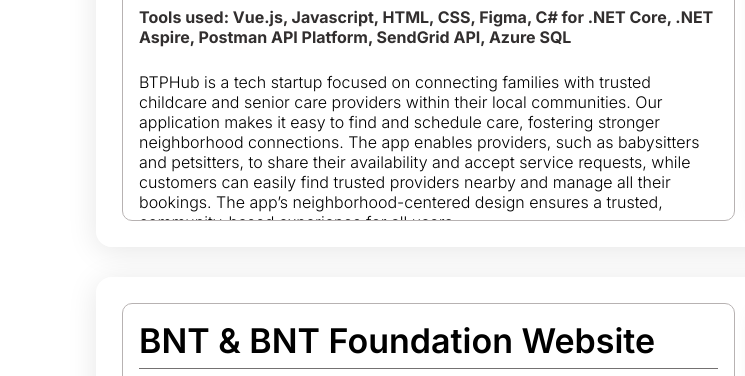
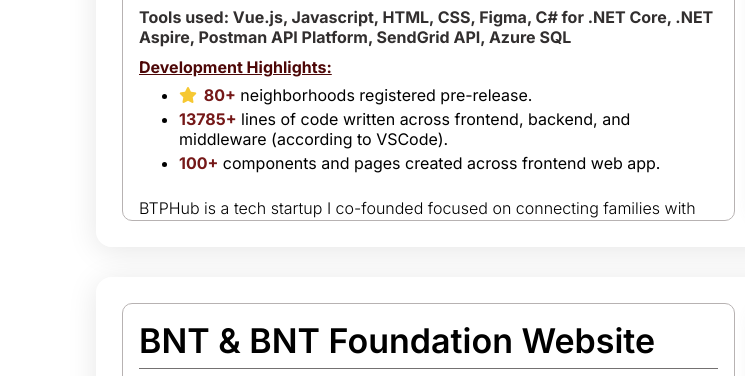
Before and after one commit to AlexZXu/alex-xu-portfolio-site, an Astro site: page / in a window 1280 px wide. Shown: the part 2775-3151 px from the top of the page, 0-745 px from the left. Built offline with nearby package versions, Linux system fonts and the light colour scheme; Astro itself is replaced by a stand-in of ours.

Commit message:
btphub dev highlights

```diff
--- a/src/components/Home.astro
+++ b/src/components/Home.astro
@@ -268,9 +268,17 @@
 								Tools used: Vue.js, Javascript, HTML, CSS, Figma, C# for .NET Core, .NET Aspire, Postman API Platform, SendGrid API, Azure SQL
 							</b>
 						</div>
+						<div class="project-paragraph" style="color: rgb(0, 0, 0)">
+							<div style="color: rgb(77, 7, 7)"><u><b>Development Highlights: </b></u></div>
+							<ul class="highlight-list">
+								<li><b style="color: rgb(117, 24, 24)"><i class="fa-solid fa-star" style="margin-right: 3px; color: #f6c832;"></i> 80+</b> neighborhoods registered pre-release.</li>
+								<li><b style="color: rgb(117, 24, 24)">13785+</b> lines of code written across frontend, backend, and middleware (according to VSCode).</li>
+								<li><b style="color: rgb(117, 24, 24)">100+</b> components and pages created across frontend web app.</li>
+							</ul>
+						</div>
 
 						<div class="project-paragraph" style="margin-top: 15px">
-							BTPHub is a tech startup focused on connecting families with trusted childcare and senior care providers within their local communities.
+							BTPHub is a tech startup I co-founded focused on connecting families with trusted childcare and senior care providers within their local communities.
 							Our application makes it easy to find and schedule care, fostering stronger neighborhood connections.
 							The app enables providers, such as babysitters and petsitters, to share their availability and accept service requests, while customers can easily find trusted providers nearby and manage all their bookings.
 							The app’s neighborhood-centered design ensures a trusted, community-based experience for all users.
@@ -583,6 +591,15 @@
 		color: black;
 	}
 
+	.highlight-list {
+		margin-top: 8px;
+		font-weight: 400;
+		margin-bottom: 0px;
+		display: flex;
+		flex-direction: column;
+		gap: 4px;
+	}
+
 	.project-paragraph {
 		font-weight: 300;
 		font-size: 16px;
```
